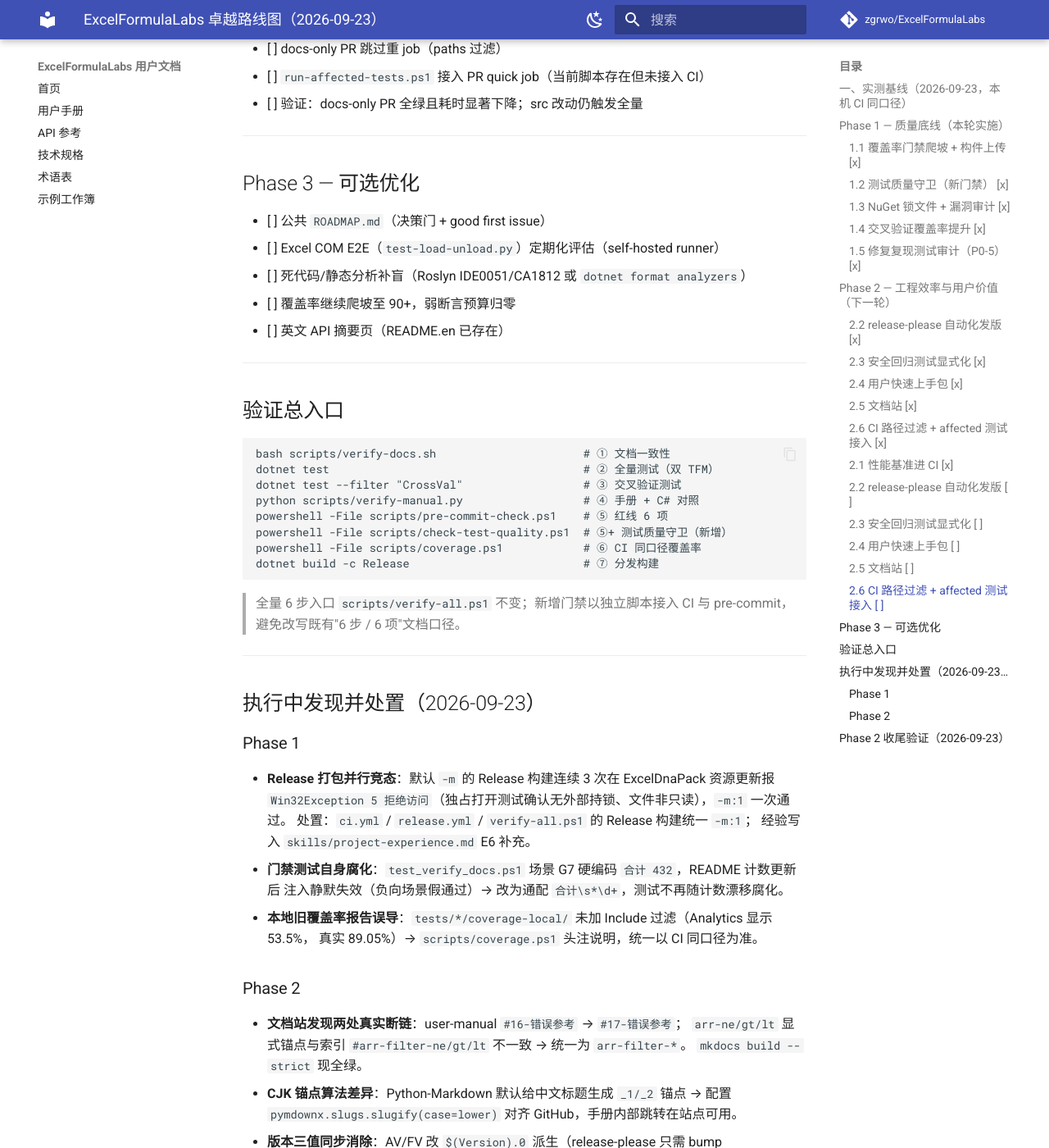
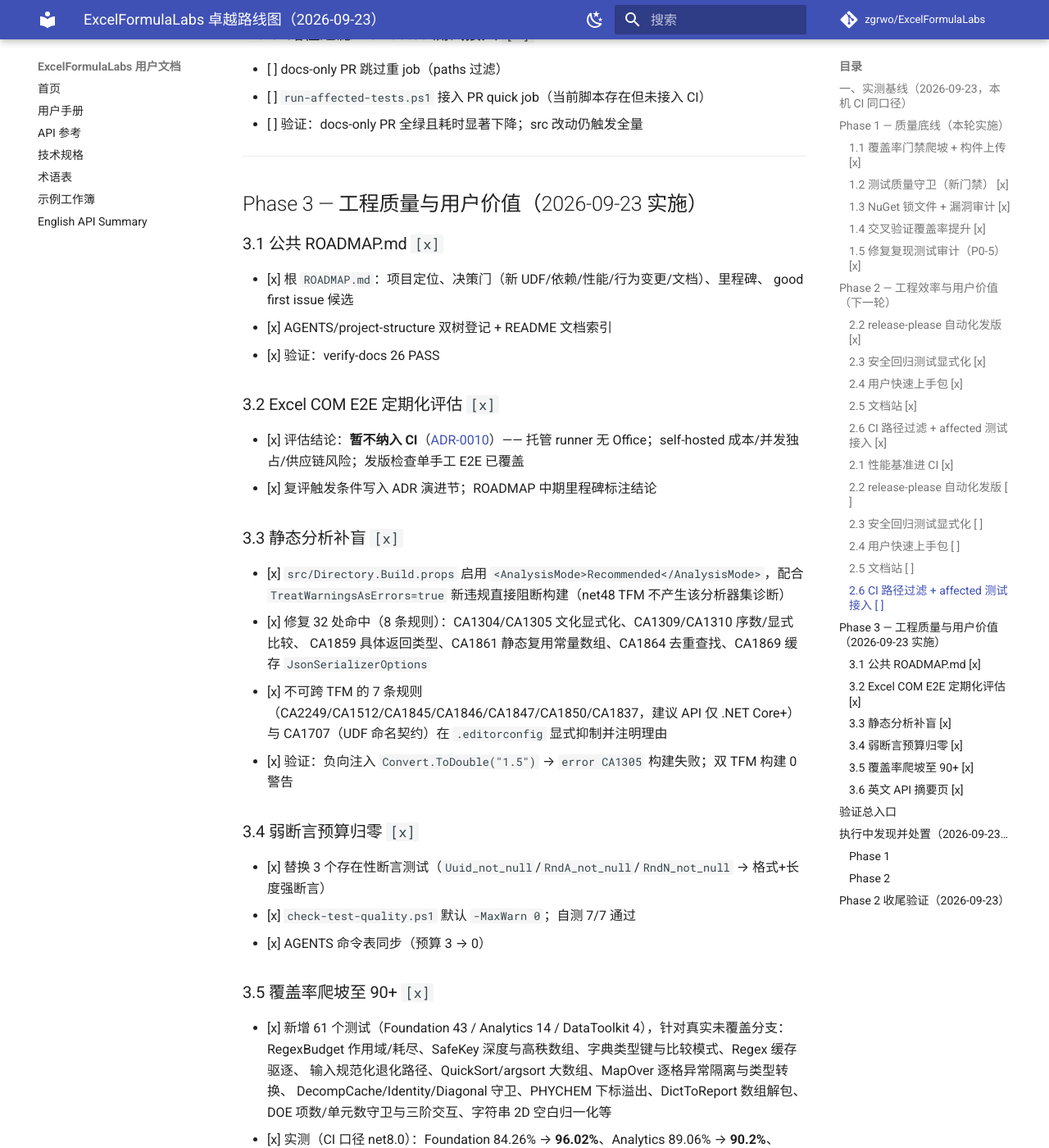
Before and after one commit to zgrwo/ExcelFormulaLabs, an MkDocs documentation site: the page built from docs/plans/2026-09-23-excellence-roadmap.md, in a window 1280 px wide and 1400 px high, scrolled down 5771 px. Shown: the whole window at 82% size. Built offline with MkDocs 1.6.1 and Material for MkDocs 9.7.7, drawn with Linux system fonts in a browser that asks for light colours; comment, search, counter and statistics services are not loaded; some of the changed text lies outside the part shown.

Commit message:
docs(governance): ROADMAP + ADR-0010 + 英文 API 摘要页
- 根 ROADMAP.md：项目定位、决策门（新 UDF/依赖/性能/行为变更/文档）、里程碑、
  good first issue 候选（AGENTS/结构树/README 索引登记）
- ADR-0010：Excel COM E2E 定期化评估结论——暂不纳入 CI（托管 runner 无 Office、
  self-hosted 成本与供应链风险、发版检查单手工 E2E 已覆盖），含复评触发条件
- docs/api-summary.en.md：20 模块函数名索引 + 用法/错误/安全/验证摘要
  （mkdocs nav + README.en 索引 + 结构树登记）
- Phase 3 路线图状态与基线表更新（3.1-3.6 全部完成）；AGENTS 命令表同步
  （弱断言预算 0、静态分析门禁、覆盖率 92/86/86）；CLAUDE.md 已刷新
- 验证：mkdocs build --strict 全绿；verify-docs 26 PASS

```diff
--- /dev/null
+++ b/docs/adr/0010-excel-com-e2e-scheduling.md
@@ -0,0 +1,53 @@
+# ADR-0010: Excel COM E2E 测试定期化评估 — 暂不纳入 CI
+
+**日期**: 2026-09-23
+**状态**: 已确认
+**关系**: 路线图 Phase 3「Excel COM E2E（`test-load-unload.py`）定期化评估（self-hosted runner）」结论
+
+## 上下文
+
+`scripts/test-load-unload.py` 是现有的端到端测试：在真实 Excel 中加载/卸载 8 种 XLL 组合
+（net48/net8.0 × 单/双加载，含混合 TFM），校验公式求值、公式单元格交互、JIT 对话框与
+IntelliSense 回调错误，每场景 4 轮。它目前只能手工运行，依赖：
+
+- 本机安装的 Excel（COM 自动化）；
+- Python `pywin32` + `psutil`；
+- 已打包的 XLL 目录（`--built` 指向含 `net48/` 与 `net8.0-windows/` 子目录的产物根）。
+
+路线图要求评估：能否把该 E2E 定期化（例如 self-hosted runner 周更）？
+
+## 决策
+
+**暂不把 Excel COM E2E 纳入 CI（含 self-hosted runner），保持「发版前手工执行」的显式检查项。**
+
+## 原因
+
+1. **托管 runner 无 Office**：GitHub-hosted Windows runner 不包含 Excel；COM 自动化必须安装
+   完整 Office，且依赖交互式桌面会话（`Excel.Application` 在无桌面的服务会话中不稳定，
+   弹窗/激活失败会直接挂起 job）。
+2. **self-hosted 成本与风险**：需常驻 Windows + Office 授权机器，承担补丁/升级与
+   并发独占（Excel 单实例 UI）维护；仓库当前无此类基础设施。
+3. **现有替代覆盖充分**：打包正确性由 Release 构建 + `verify-pack.ps1` + `test-xll.ps1`
+   覆盖；加载/卸载 E2E 已纳入发版检查单，v2.3.x 发版连续手工验证通过。
+4. **供应链安全**：self-hosted runner 上执行 PR 触发代码存在风险；若未来引入，必须
+   限定 `workflow_dispatch` / tag 触发，不响应 fork PR。
+
+## 约束
+
+- `scripts/test-load-unload.py` 保持可手工运行；`--built` 参数契约（含 `net48/` 与
+  `net8.0-windows/` 子目录）不得破坏。
+- 发版检查单保留「手工 E2E」步骤；不得因本 ADR 移除该步骤。
+- 若未来引入 self-hosted runner：仅允许 `workflow_dispatch` 或 tag 触发，job 标注
+  `[self-hosted, windows, excel]`，并先更新本 ADR（状态改为「已废弃」并引用新决策）。
+
+## 影响
+
+- 正面：无新增基础设施与供应链风险；E2E 结果由发版人显式确认（有签名式检查单）。
+- 负面：日常 PR 不拦截「真实 Excel 加载」回归；该类缺陷依赖发版前检查发现。
+- 同步位置：`ROADMAP.md`（中期里程碑）、`docs/plans/2026-09-23-excellence-roadmap.md`、
+  `docs/governance/project-structure.md` 目录树。
+
+## 演进
+
+- **2026-09-23**: 初版（评估结论：暂不纳入；复评触发条件：仓库获得可专用 Windows+Office
+  机器，或 GitHub 提供含 Office 的托管 runner）。
--- a/docs/plans/2026-09-23-excellence-roadmap.md
+++ b/docs/plans/2026-09-23-excellence-roadmap.md
@@ -8,20 +8,21 @@
 
 ## 一、实测基线（2026-09-23，本机 CI 同口径）
 
-| 指标 | 初始实测 | 当前实测（2026-09-23） | 目标（Phase 2+） |
+| 指标 | 初始实测 | 当前实测（2026-09-23 Phase 3 后） | 目标 |
 | :--- | :--- | :--- | :--- |
-| 行覆盖率 Foundation（net8.0） | 84.25%（门禁 75） | 门禁已抬至 **80** | ≥88% |
-| 行覆盖率 Analytics（net8.0） | 89.05%（门禁 50） | 门禁已抬至 **85** | ≥90% |
-| 行覆盖率 DataToolkit（net8.0） | 89.22%（门禁 42） | 门禁已抬至 **85** | ≥90% |
-| 真 C# 交叉对照 UDF 数 | 124/240（51.7%） | **157/240（65.4%）** | ≥80% |
+| 行覆盖率 Foundation（net8.0） | 84.25%（门禁 75） | **96.02%（门禁 92）** | ≥88% 达成 |
+| 行覆盖率 Analytics（net8.0） | 89.05%（门禁 50） | **90.2%（门禁 86）** | ≥90% 达成 |
+| 行覆盖率 DataToolkit（net8.0） | 89.22%（门禁 42） | **90.18%（门禁 86）** | ≥90% 达成 |
+| 真 C# 交叉对照 UDF 数 | 124/240（51.7%） | **157/240（65.4%）** | ≥80%（未达，留后续） |
 | 手册检查总数 | 432（manual 235 / cross 197） | **461（manual 235 / cross 226），0 FAIL / 0 SKIP** | — |
-| 测试弱断言审计 | 无 | — | 零断言 FAIL + null-only WARN 预算 | 预算归零 |
-| 依赖锁定 | 无 lock 文件 | — | packages.lock.json + CI locked mode | — |
-| NuGet 漏洞审计 | 仅 dependabot 告警 | — | CI `dotnet list package --vulnerable` | — |
-| 性能基准 | BenchmarkDotNet 存在，不进 CI | — | 周更 workflow + 构件 | 回归阈值告警 |
-| 发版 | 手工 bump + CHANGELOG | verify-docs 三向断言 | release-please 自动化 | — |
-| 文档站 | 无（单文件 3,982 行手册） | — | — | mkdocs-material Pages |
-| 用户上手 | 手工加载 .xll | — | — | 安装脚本 + 示例工作簿 + SHA256 |
+| 测试弱断言审计 | 无 | 零断言/恒真 FAIL + 存在性断言预算 **0** | 预算归零 达成 |
+| 依赖锁定 | 无 lock 文件 | 8 工程 packages.lock.json + CI locked mode | 达成 |
+| NuGet 漏洞审计 | 仅 dependabot 告警 | CI `dependency-audit` job（JSON 解析 + 失败门禁） | 达成 |
+| 性能基准 | 不进 CI | 周更 workflow + 构件（阈值告警留后续） | 回归阈值告警（部分） |
+| 发版 | 手工 bump + CHANGELOG | release-please 自动化（首次 Release PR 待远端观察） | 达成 |
+| 文档站 | 无 | mkdocs-material + Pages + 英文 API 摘要页 | 达成 |
+| 用户上手 | 手工加载 .xll | 安装脚本 + 示例工作簿 + SHA256 | 达成 |
+| 静态分析 | 无 | `AnalysisMode=Recommended` + 0 警告门禁（32 处修复） | 达成 |
 
 > 覆盖率口径：`dotnet test` + coverlet `Include="[模块]*"`（与 ci.yml coverage job 一致）。
 > 本地旧 cobertura（`coverage-local/`）未加 Include 过滤，数字不可作为门禁依据。
@@ -164,13 +165,57 @@
 
 ---
 
-## Phase 3 — 可选优化
+## Phase 3 — 工程质量与用户价值（2026-09-23 实施）
 
-- [ ] 公共 `ROADMAP.md`（决策门 + good first issue）
-- [ ] Excel COM E2E（`test-load-unload.py`）定期化评估（self-hosted runner）
-- [ ] 死代码/静态分析补盲（Roslyn IDE0051/CA1812 或 `dotnet format analyzers`）
-- [ ] 覆盖率继续爬坡至 90+，弱断言预算归零
-- [ ] 英文 API 摘要页（README.en 已存在）
+### 3.1 公共 ROADMAP.md `[x]`
+
+- [x] 根 `ROADMAP.md`：项目定位、决策门（新 UDF/依赖/性能/行为变更/文档）、里程碑、
+      good first issue 候选
+- [x] AGENTS/project-structure 双树登记 + README 文档索引
+- [x] 验证：verify-docs 26 PASS
+
+### 3.2 Excel COM E2E 定期化评估 `[x]`
+
+- [x] 评估结论：**暂不纳入 CI**（[ADR-0010](../adr/0010-excel-com-e2e-scheduling.md)）——
+      托管 runner 无 Office；self-hosted 成本/并发独占/供应链风险；发版检查单手工 E2E 已覆盖
+- [x] 复评触发条件写入 ADR 演进节；ROADMAP 中期里程碑标注结论
+
+### 3.3 静态分析补盲 `[x]`
+
+- [x] `src/Directory.Build.props` 启用 `<AnalysisMode>Recommended</AnalysisMode>`，配合
+      `TreatWarningsAsErrors=true` 新违规直接阻断构建（net48 TFM 不产生该分析器集诊断）
+- [x] 修复 32 处命中（8 条规则）：CA1304/CA1305 文化显式化、CA1309/CA1310 序数/显式比较、
+      CA1859 具体返回类型、CA1861 静态复用常量数组、CA1864 去重查找、CA1869 缓存
+      `JsonSerializerOptions`
+- [x] 不可跨 TFM 的 7 条规则（CA2249/CA1512/CA1845/CA1846/CA1847/CA1850/CA1837，建议 API
+      仅 .NET Core+）与 CA1707（UDF 命名契约）在 `.editorconfig` 显式抑制并注明理由
+- [x] 验证：负向注入 `Convert.ToDouble("1.5")` → `error CA1305` 构建失败；双 TFM 构建 0 警告
+
+### 3.4 弱断言预算归零 `[x]`
+
+- [x] 替换 3 个存在性断言测试（`Uuid_not_null`/`RndA_not_null`/`RndN_not_null` →
+      格式+长度强断言）
+- [x] `check-test-quality.ps1` 默认 `-MaxWarn 0`；自测 7/7 通过
+- [x] AGENTS 命令表同步（预算 3 → 0）
+
+### 3.5 覆盖率爬坡至 90+ `[x]`
+
+- [x] 新增 61 个测试（Foundation 43 / Analytics 14 / DataToolkit 4），针对真实未覆盖分支：
+      RegexBudget 作用域/耗尽、SafeKey 深度与高秩数组、字典类型键与比较模式、Regex 缓存驱逐、
+      输入规范化退化路径、QuickSort/argsort 大数组、MapOver 逐格异常隔离与类型转换、
+      DecompCache/Identity/Diagonal 守卫、PHYCHEM 下标溢出、DictToReport 数组解包、
+      DOE 项数/单元数守卫与三阶交互、字符串 2D 空白归一化等
+- [x] 实测（CI 口径 net8.0）：Foundation 84.26% → **96.02%**、Analytics 89.06% → **90.2%**、
+      DataToolkit 89.45% → **90.18%**
+- [x] 门禁阈值 80/85/85 → **92/86/86**（≥4 点余量），ci.yml / coverage.ps1 / AGENTS /
+      project-structure 同步
+- [x] spec `[Fact]` 计数 2,805 → 2,866（Foundation 434 / Analytics 912 / DataToolkit 1,520）
+
+### 3.6 英文 API 摘要页 `[x]`
+
+- [x] `docs/api-summary.en.md`：20 个模块全部函数名索引 + 用法模式/错误语义/安全/验证摘要
+- [x] mkdocs nav 增条目；README.en 文档索引登记；project-structure 树登记
+- [x] 验证：`mkdocs build --strict` 全绿；verify-docs 26 PASS
 
 ---
 
--- a/mkdocs.yml
+++ b/mkdocs.yml
@@ -64,3 +64,4 @@ nav:
   - 技术规格: specification/specification.md
   - 术语表: governance/context.md
   - 示例工作簿: samples.md
+  - English API Summary: api-summary.en.md
```
Also changed, not shown: AGENTS.md (+5 -3 lines), README.en.md (+1 -0 lines), README.md (+1 -0 lines), ROADMAP.md (added, +75 -0 lines), docs/README.md (+1 -1 lines), docs/api-summary.en.md (added, +93 -0 lines), docs/governance/project-structure.md (+5 -2 lines).
